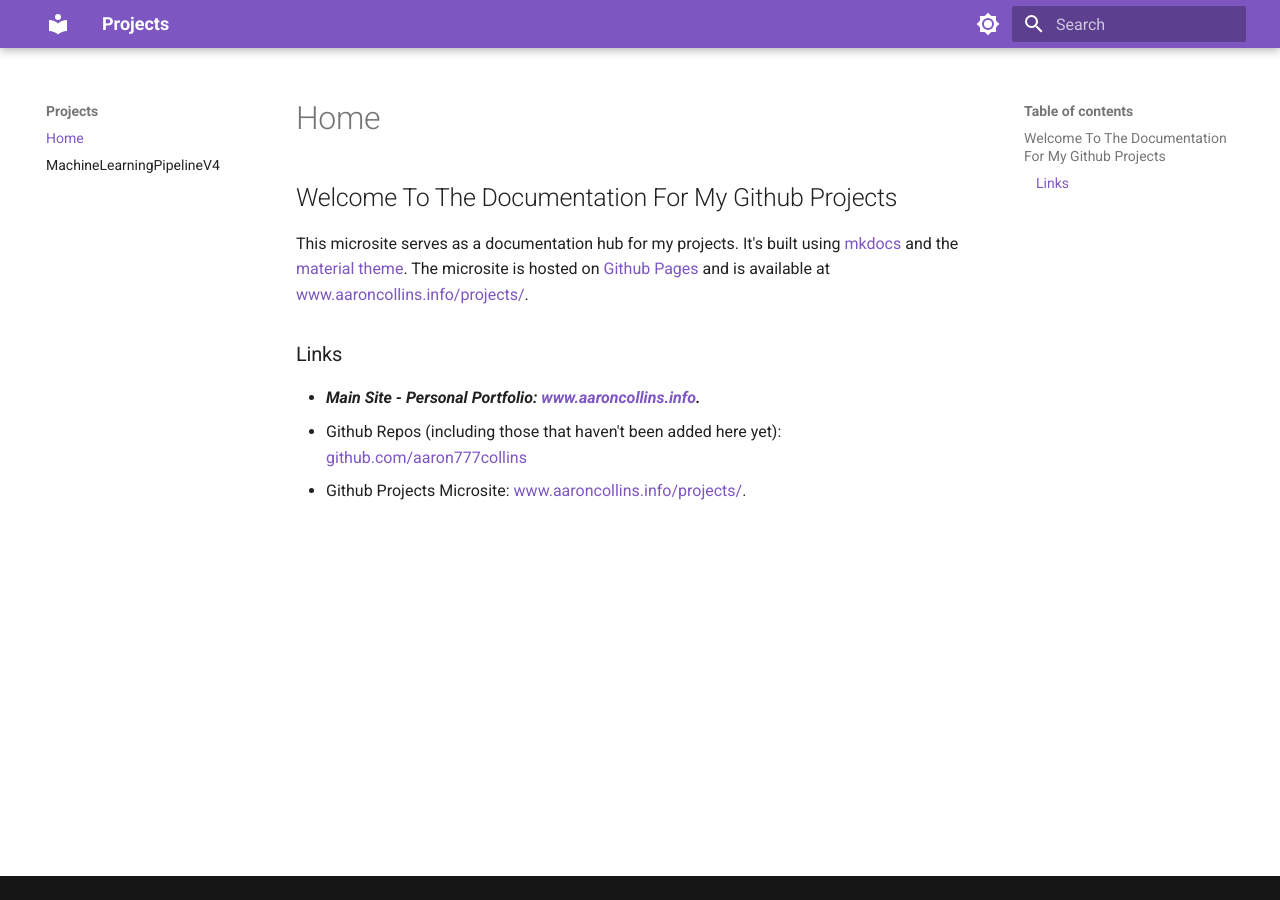
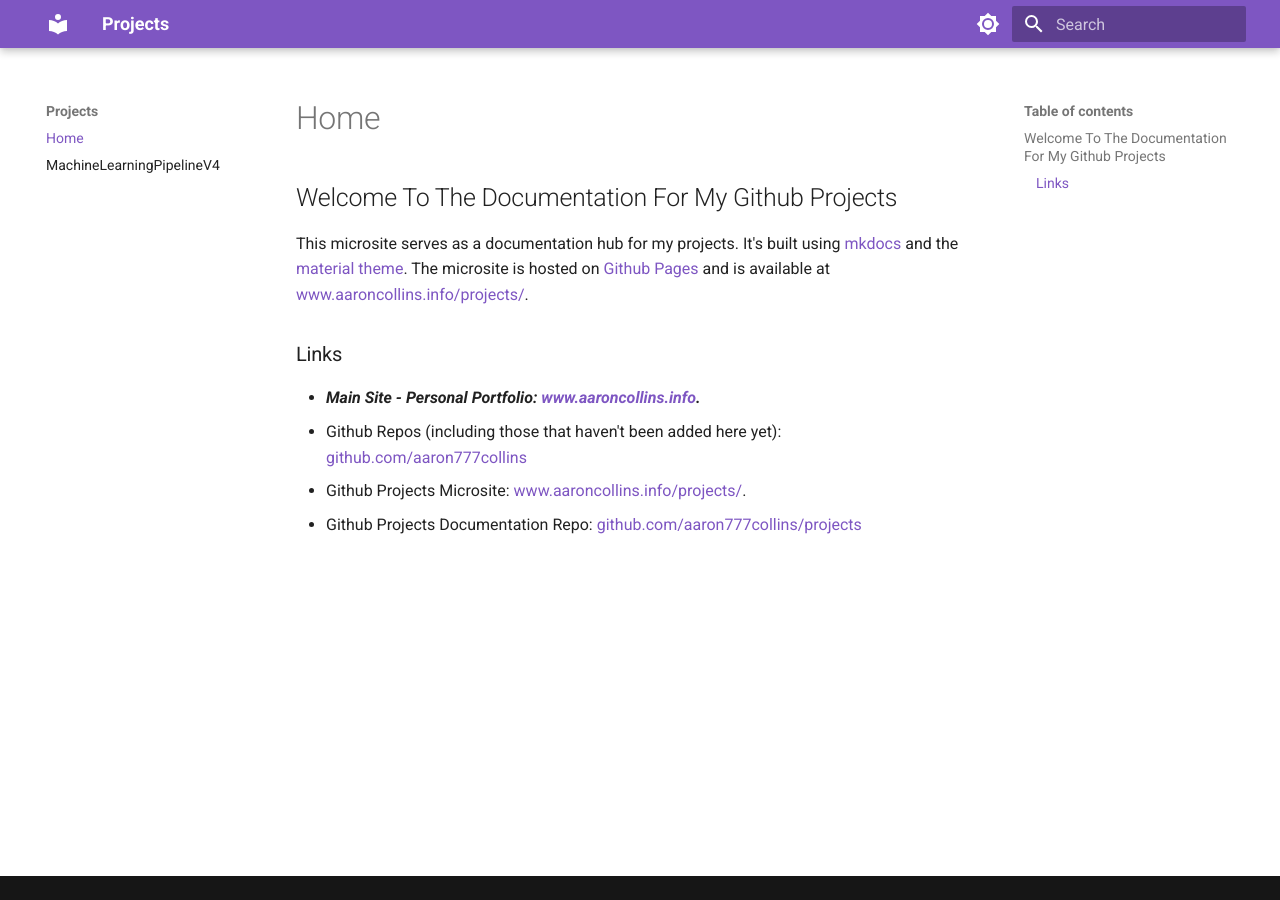
Before and after one commit to aaron777collins/projects, an MkDocs documentation site: the page built from docs/index.md, in a window 1280 px wide. Built offline with MkDocs 1.6.1 and Material for MkDocs 9.7.7, drawn with Linux system fonts in a browser that asks for light colours.

Commit message:
added link back to the projects documentation page

```diff
--- a/docs/index.md
+++ b/docs/index.md
@@ -7,3 +7,4 @@
 - ***Main Site - Personal Portfolio: [www.aaroncollins.info](https://www.aaroncollins.info/).***
 - Github Repos (including those that haven't been added here yet): [github.com/aaron777collins](https://github.com/aaron777collins?tab=repositories)
 - Github Projects Microsite: [www.aaroncollins.info/projects/](https://www.aaroncollins.info/projects/).
+- Github Projects Documentation Repo: [github.com/aaron777collins/projects](https://github.com/aaron777collins/projects)
```
